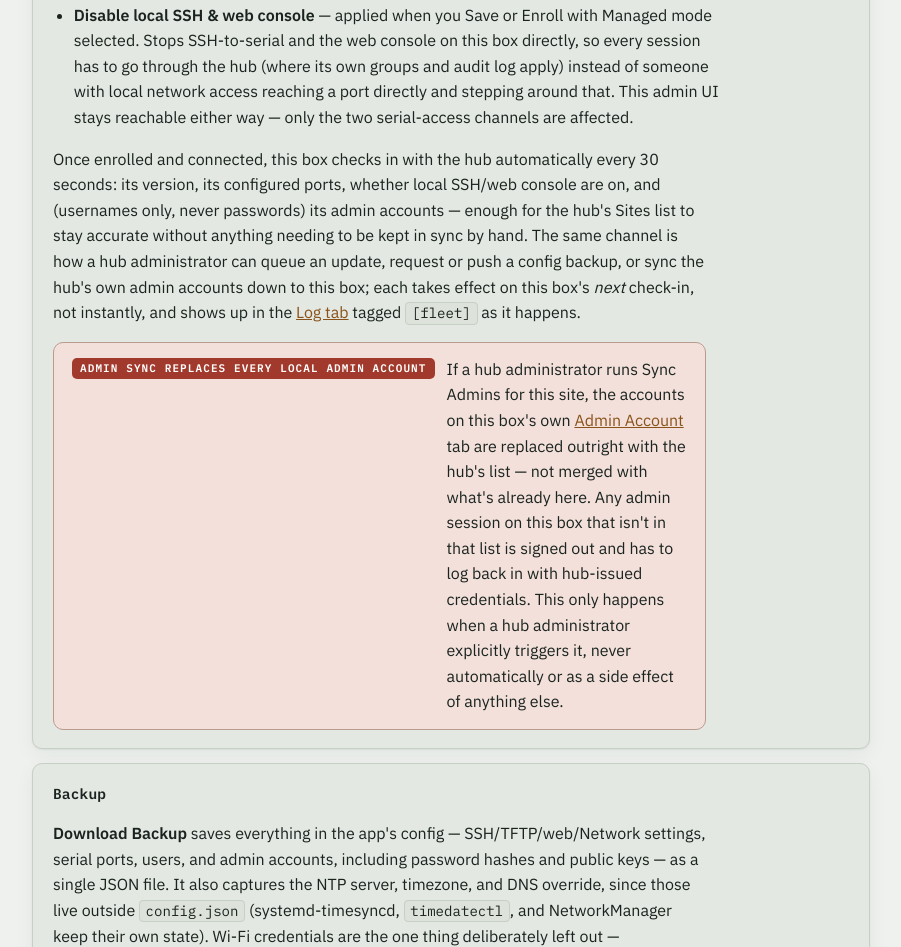
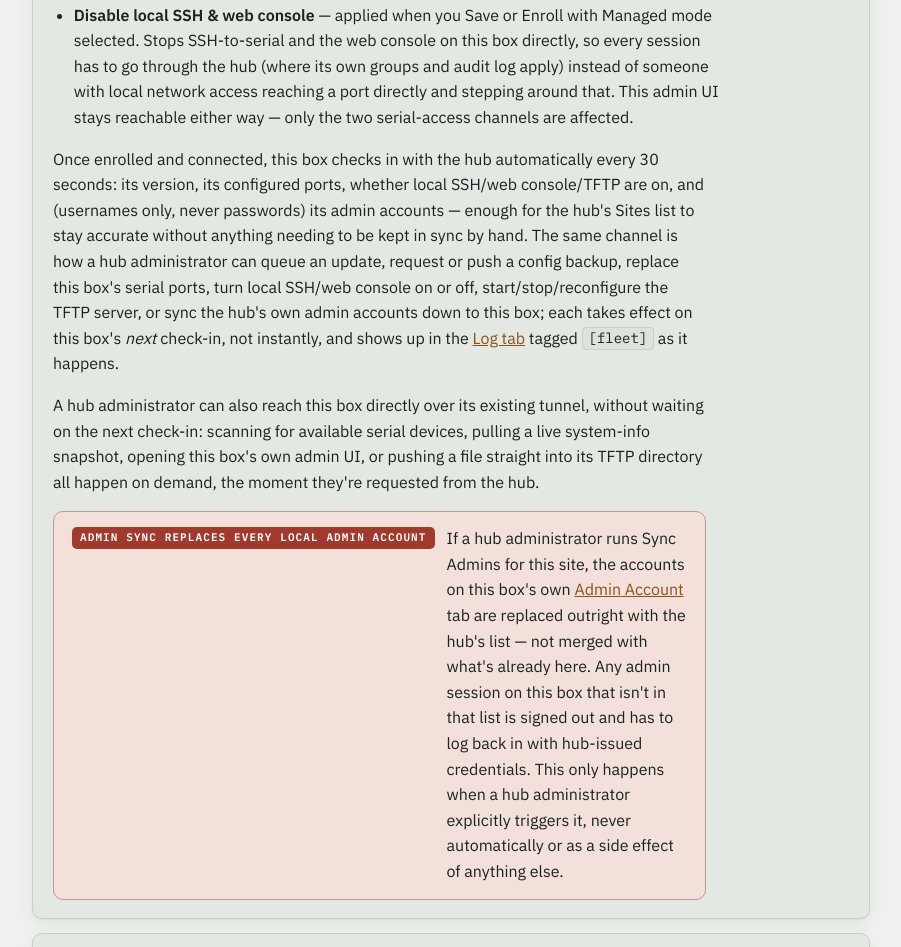
Before and after one commit to TerryHenry/SerialKillerTermServer, a website: page HANDBOOK.html in a window 1280 px wide. Shown: the part 3801-4748 px from the top of the page, without its empty margins (328-1229 px from the left). Drawn offline with nearby package versions, Linux system fonts and the light colour scheme.

Commit message:
Document hub-initiated port/local-access/TFTP control in the fleet section

```diff
--- a/HANDBOOK.html
+++ b/HANDBOOK.html
@@ -531,7 +531,8 @@
           <li><strong>Hub SSH host key</strong> &mdash; paste the fingerprint shown on the hub's own Account tab to pin it. Left blank, the tunnel connects without verifying who's on the other end of it &mdash; fine to get a first connection going, but worth filling in afterward so a future connection to something impersonating the hub gets rejected instead of silently trusted.</li>
           <li><strong>Disable local SSH &amp; web console</strong> &mdash; applied when you Save or Enroll with Managed mode selected. Stops SSH-to-serial and the web console on this box directly, so every session has to go through the hub (where its own groups and audit log apply) instead of someone with local network access reaching a port directly and stepping around that. This admin UI stays reachable either way &mdash; only the two serial-access channels are affected.</li>
         </ul>
-        <p>Once enrolled and connected, this box checks in with the hub automatically every 30 seconds: its version, its configured ports, whether local SSH/web console are on, and (usernames only, never passwords) its admin accounts &mdash; enough for the hub's Sites list to stay accurate without anything needing to be kept in sync by hand. The same channel is how a hub administrator can queue an update, request or push a config backup, or sync the hub's own admin accounts down to this box; each takes effect on this box's <em>next</em> check-in, not instantly, and shows up in the <a href="#tab-sessions">Log tab</a> tagged <code>[fleet]</code> as it happens.</p>
+        <p>Once enrolled and connected, this box checks in with the hub automatically every 30 seconds: its version, its configured ports, whether local SSH/web console/TFTP are on, and (usernames only, never passwords) its admin accounts &mdash; enough for the hub's Sites list to stay accurate without anything needing to be kept in sync by hand. The same channel is how a hub administrator can queue an update, request or push a config backup, replace this box's serial ports, turn local SSH/web console on or off, start/stop/reconfigure the TFTP server, or sync the hub's own admin accounts down to this box; each takes effect on this box's <em>next</em> check-in, not instantly, and shows up in the <a href="#tab-sessions">Log tab</a> tagged <code>[fleet]</code> as it happens.</p>
+        <p>A hub administrator can also reach this box directly over its existing tunnel, without waiting on the next check-in: scanning for available serial devices, pulling a live system-info snapshot, opening this box's own admin UI, or pushing a file straight into its TFTP directory all happen on demand, the moment they're requested from the hub.</p>
         <div class="callout warn">
           <span class="mark">Admin sync replaces every local admin account</span>
           <p>If a hub administrator runs Sync Admins for this site, the accounts on this box's own <a href="#tab-admin">Admin Account</a> tab are replaced outright with the hub's list &mdash; not merged with what's already here. Any admin session on this box that isn't in that list is signed out and has to log back in with hub-issued credentials. This only happens when a hub administrator explicitly triggers it, never automatically or as a side effect of anything else.</p>
```
